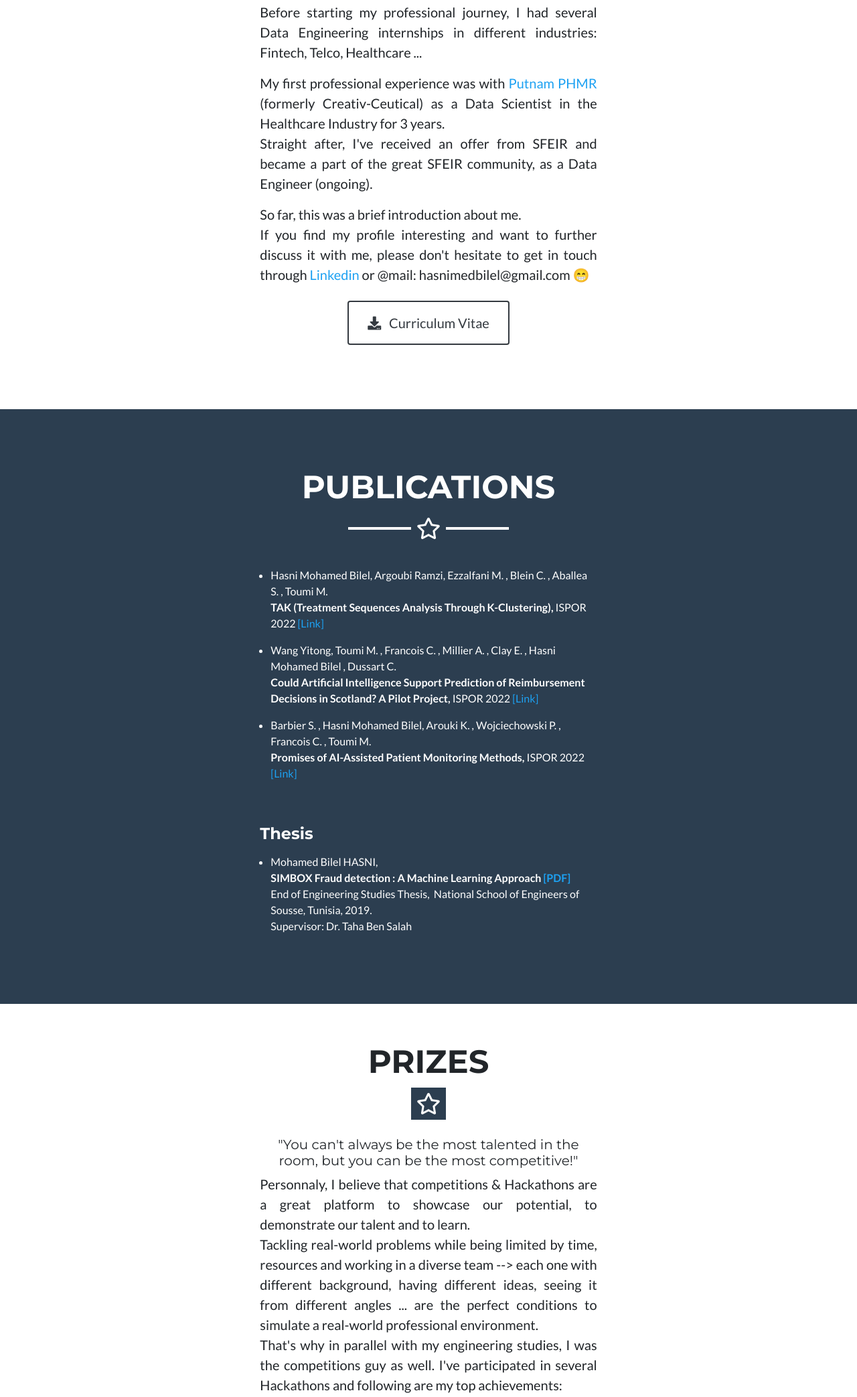
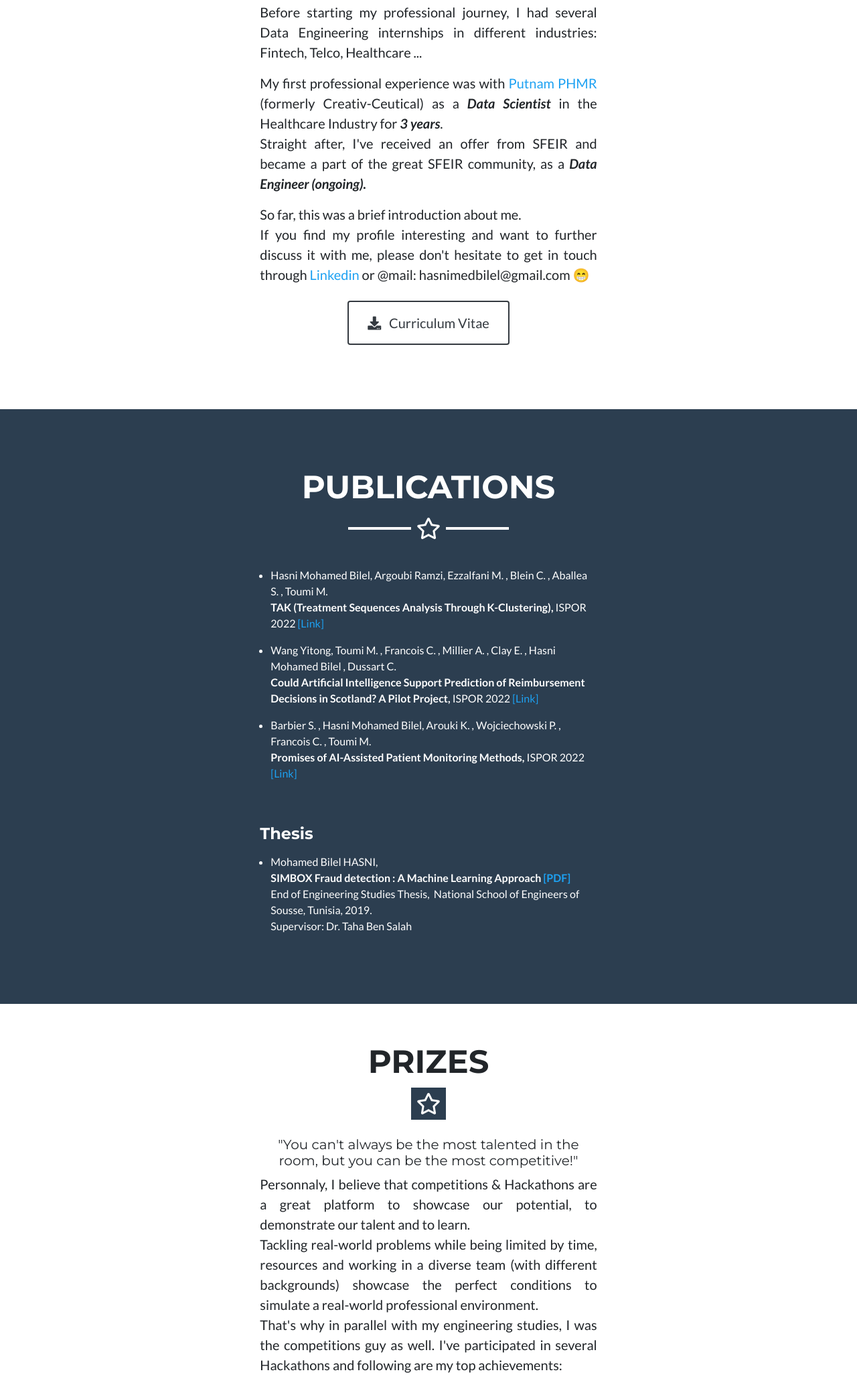
Before and after one commit to hasnimedbilel/hasnimedbilel.github.io, a plain HTML site: page index.html in a window 1280 px wide. Shown: the part 1684-3770 px from the top of the page at 67% size. Drawn offline with Linux system fonts and the light colour scheme.

Commit message:
update text

```diff
--- a/index.html
+++ b/index.html
@@ -137,7 +137,7 @@
           data engineering, descriptive analytics, predictive analytics, MLOps ... <br>
           So I identify myself as someone with an interest in all data-science related disciplines, but with a deep
           interest in "Data Engineering". <br>
-          We usually refer to this as a <b>"T" shaped profile</b>.
+          We usually refer to this as a "T" shaped profile.
         </p>
         <p class="lead text-justify">
           Before starting my professional journey, I had several Data Engineering internships in different industries: Fintech, Telco, Healthcare ...
@@ -145,9 +145,11 @@
         <p class="lead text-justify">
           My first professional experience was with <a href="https://phmr.com/"
             target="_blank">Putnam PHMR</a> (formerly Creativ-Ceutical) as a
-          Data Scientist in the Healthcare Industry for 3 years.<br>
-          Straight after, I've received an offer from SFEIR and became a part of the great SFEIR community, as a Data Engineer
-          (ongoing).
+            <span style="font-style: italic;font-weight: 600;">Data Scientist</span> in the Healthcare Industry for <span style="font-style: italic;font-weight: 600;">3 years</span>.<br>
+          Straight after, I've received an offer from SFEIR and became a part of the great SFEIR community, as a
+          <span style="font-style: italic;font-weight: 600;">
+            Data Engineer (ongoing).
+          </span>
         </p>
         <!-- <p class="lead text-justify">
           My first professional experience was with <a href="https://www.creativ-ceutical.com/"
@@ -227,11 +229,8 @@
           <p class="lead text-justify">
             Personnaly, I believe that competitions & Hackathons are a great platform to showcase our potential, to
             demonstrate our talent and to learn. <br>
-            Tackling real-world problems while being limited by time, resources and working in a diverse team --> each
-            one
-            with different background, having different ideas, seeing it from different angles ... are the perfect
-            conditions to
-            simulate a real-world professional environment. <br>
+            Tackling real-world problems while being limited by time, resources and working in a diverse team (with different backgrounds) showcase the perfect
+            conditions to simulate a real-world professional environment. <br>
             That's why in parallel with my engineering studies, I was the competitions guy as well. I've participated in
             several Hackathons
             and following are my top achievements:
```
